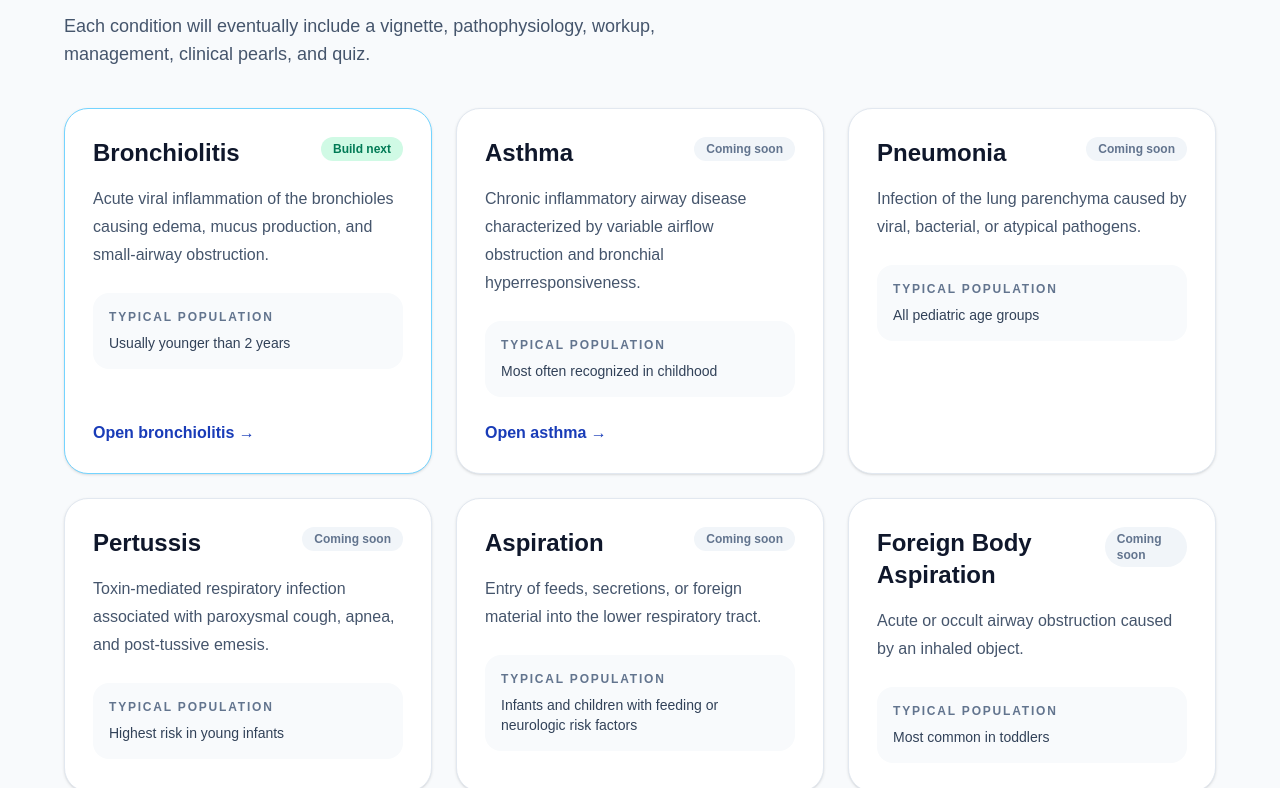
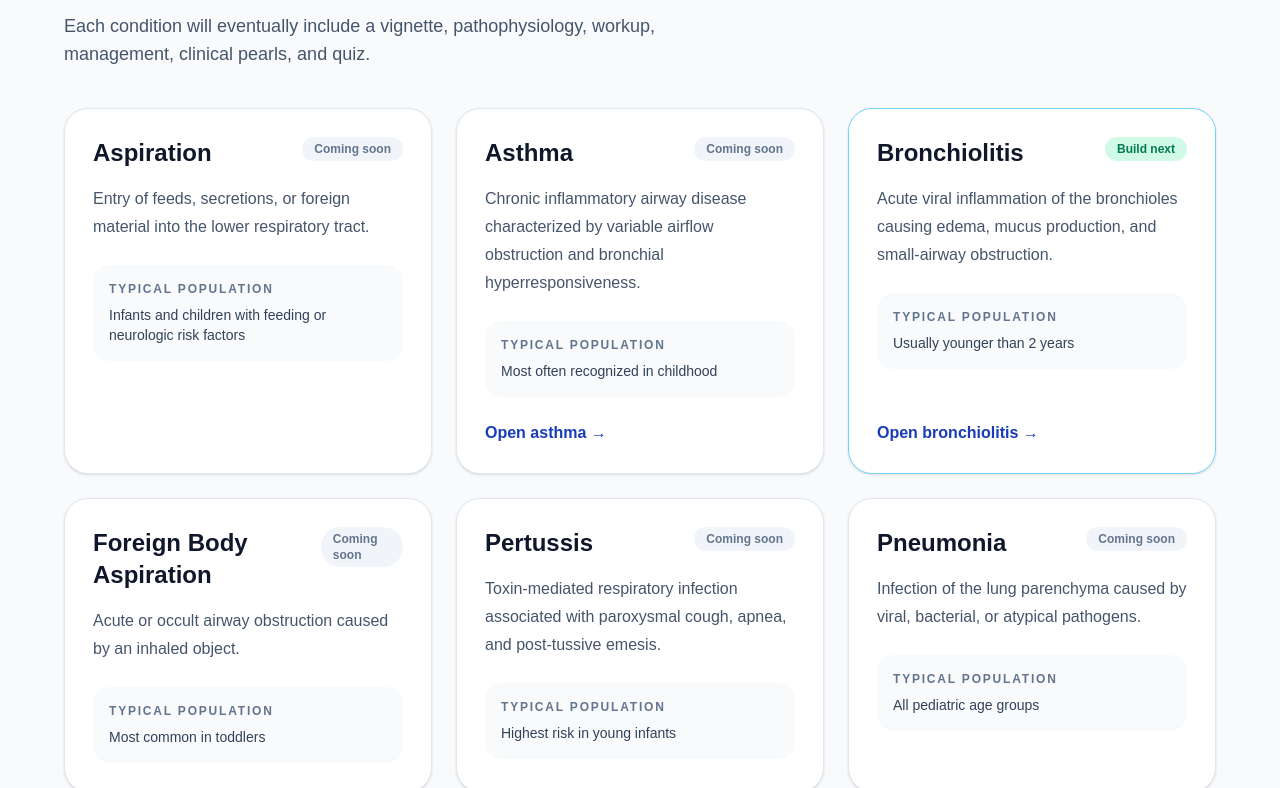
Before and after one commit to ChrisDobbinsMD/Pediatlas, a Next.js app: page /respiratory/lower-airway in a window 1280 px wide. Shown: the part 453-1241 px from the top of the page. Built offline with nearby package versions, Linux system fonts and the light colour scheme.

Commit message:
made lower respiratory paths alphabetical

```diff
--- a/src/app/respiratory/lower-airway/page.tsx
+++ b/src/app/respiratory/lower-airway/page.tsx
@@ -113,7 +113,9 @@ export default function LowerAirwayPage() {
           </div>
 
           <div className="grid gap-6 md:grid-cols-2 lg:grid-cols-3">
-            {diseases.map((disease) => {
+            {[...diseases]
+  .sort((a, b) => a.name.localeCompare(b.name))
+  .map((disease) => {
               const isNext = disease.status === "Build next";
 
               return (
```
